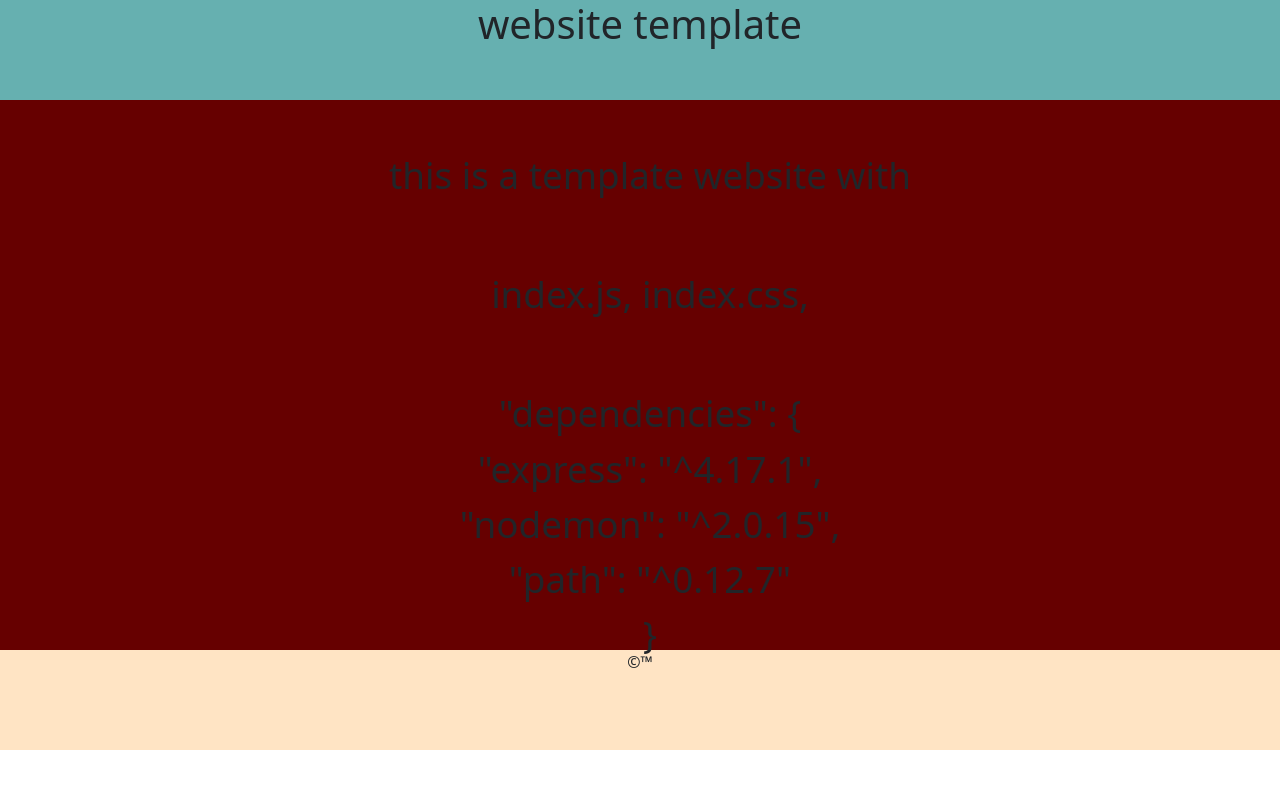
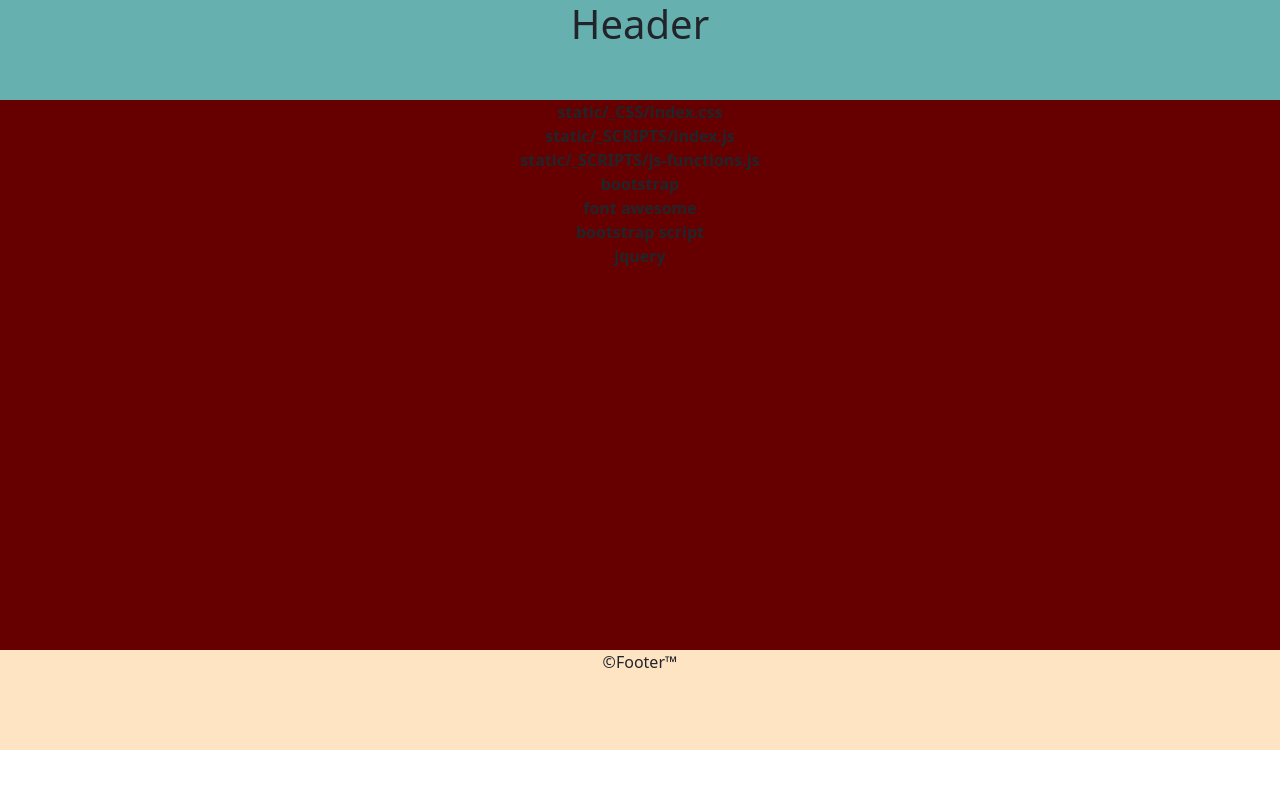
Before and after one commit to akhenatenV/website-template-html, a website: page index.html in a window 1280 px wide. Drawn offline with nearby package versions, Linux system fonts and the light colour scheme.

Commit message:
updated index.html

```diff
--- a/index.html
+++ b/index.html
@@ -5,7 +5,7 @@
     <meta http-equiv="X-UA-Compatible" content="IE=edge">
     <meta name="viewport" content="width=device-width, initial-scale=1.0">
     <!-- Style Sheet -->
-    <link rel="stylesheet" href="_CSS/index.css">
+    <link rel="stylesheet" href="static/_CSS/index.css">
     <!-- Bootstrap Style Sheet -->
     <link href="https://cdn.jsdelivr.net/npm/bootstrap@5.1.3/dist/css/bootstrap.min.css" rel="stylesheet" integrity="sha384-1BmE4kWBq78iYhFldvKuhfTAU6auU8tT94WrHftjDbrCEXSU1oBoqyl2QvZ6jIW3" crossorigin="anonymous">
     <!-- FONT AWESOME -->
@@ -13,34 +13,33 @@
     <!-- BOOTSTRAP SCRIPTS -->
     <script src="https://cdn.jsdelivr.net/npm/bootstrap@5.1.3/dist/js/bootstrap.bundle.min.js" integrity="sha384-ka7Sk0Gln4gmtz2MlQnikT1wXgYsOg+OMhuP+IlRH9sENBO0LRn5q+8nbTov4+1p" crossorigin="anonymous"></script>
     <!-- Javascript Functions -->
-    <script src="_SCRIPTS/js-functions.js"></script>
+    <script src="static/_SCRIPTS/js-functions.js"></script>
 
     <link rel="shortcut icon" href="#">
 </head>
 <body>
     <div id="header">
-        <h1>website template</h1>
+        <h1>Header</h1>
     </div>
     <div id="body">
-        <p>
-            this is a template website with
-        </p>
-        <p>
-            index.js, index.css,
-        </p>
-        <p>
-            "dependencies": {<br>
-                "express": "^4.17.1",<br>
-                "nodemon": "^2.0.15",<br>
-                "path": "^0.12.7"<br>
-            }<br>
-        </p>
+       <strong>
+            static/_CSS/index.css <br>
+            static/_SCRIPTS/index.js<br>
+            static/_SCRIPTS/js-functions.js <br>
+            bootstrap <br>
+            font awesome <br>
+            bootstrap script <br>
+            jquery <br>
+        </strong>
     </div>
     <div id="footer">
-        &copy;&trade;
+        &copy;Footer&trade;
     </div>
+
+
+
     <!-- JQUERY -->
     <script src="https://ajax.googleapis.com/ajax/libs/jquery/3.6.0/jquery.min.js"></script>
-    <script src="_SCRIPTS/index.js"></script>
+    <script src="static/_SCRIPTS/index.js"></script>
 </body>
 </html>
```
